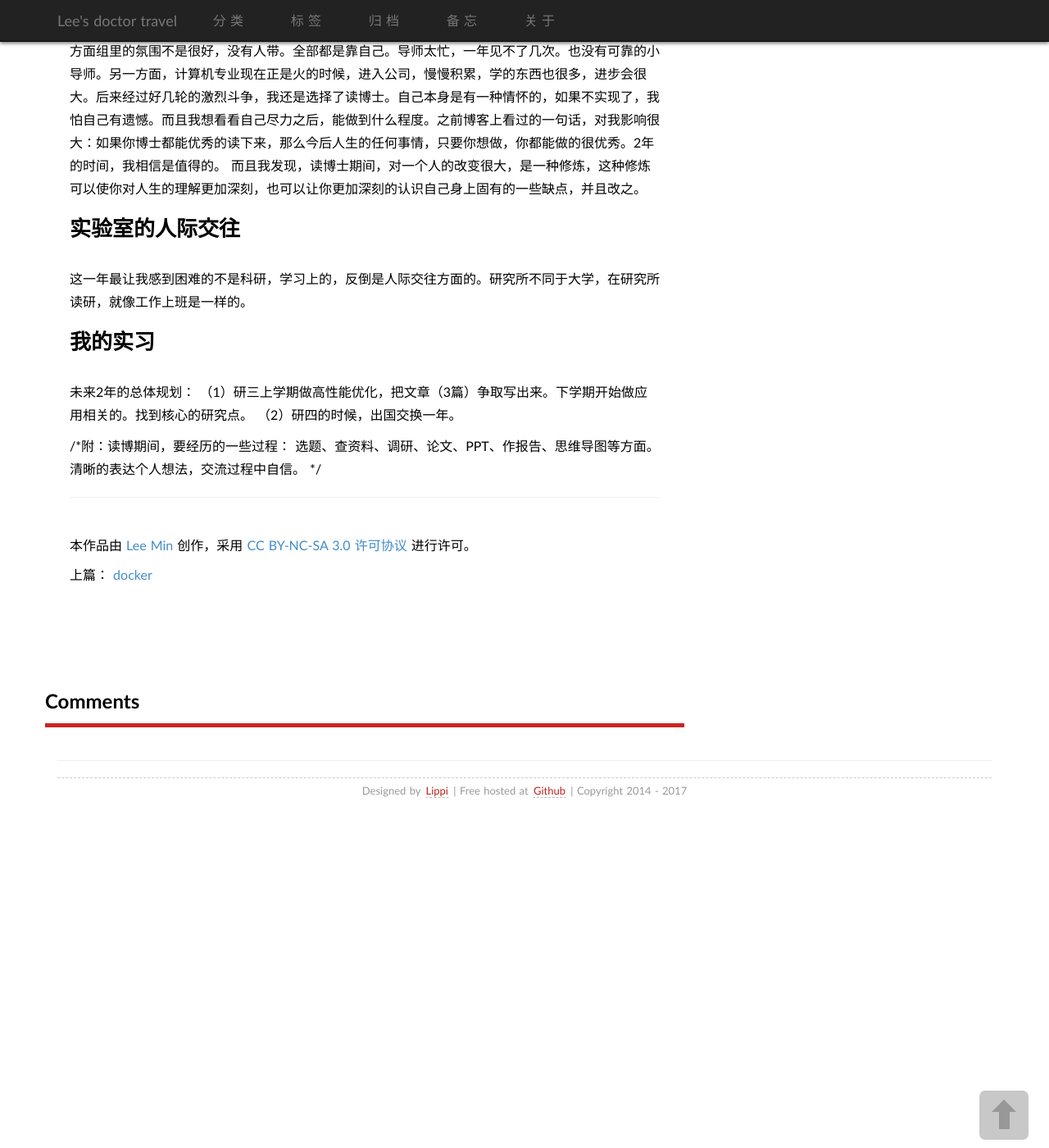
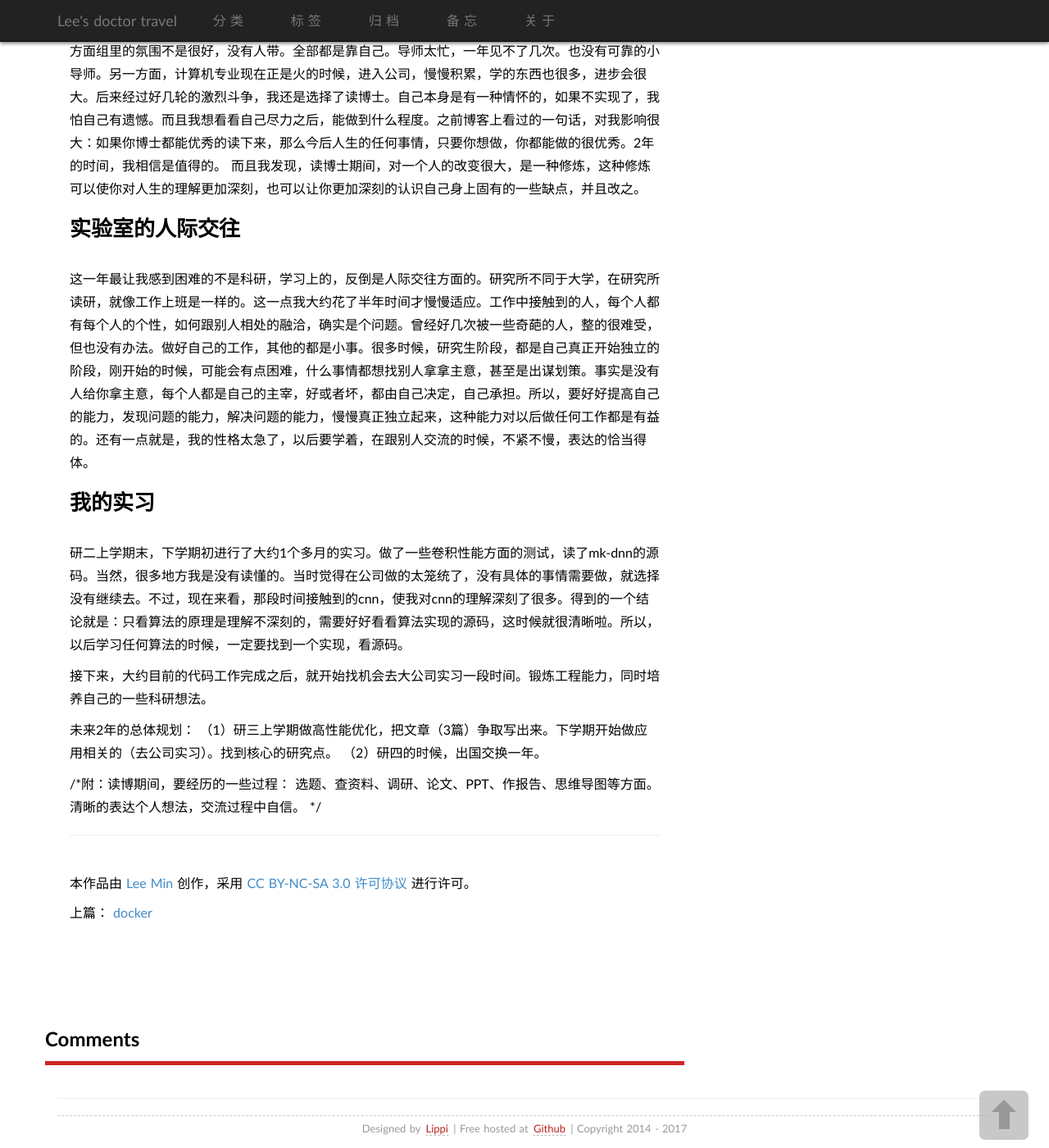
Before and after one commit to limin2015/limin2015.github.io, a Jekyll site: the page built from _posts/2017-07-20-my-second-year.md, in a window 1280 px wide and 1400 px high, scrolled down 1957 px. Shown: the whole window at 82% size. Built offline with Jekyll 4.4.1, drawn with Linux system fonts in a browser that asks for light colours; some web fonts are replaced; comment, search, counter and statistics services are not loaded.

Commit message:
second-year

```diff
--- a/_posts/2017-07-20-my-second-year.md
+++ b/_posts/2017-07-20-my-second-year.md
@@ -42,16 +42,17 @@ tags:
 
 
 ## 实验室的人际交往
-这一年最让我感到困难的不是科研，学习上的，反倒是人际交往方面的。研究所不同于大学，在研究所读研，就像工作上班是一样的。
-
+这一年最让我感到困难的不是科研，学习上的，反倒是人际交往方面的。研究所不同于大学，在研究所读研，就像工作上班是一样的。这一点我大约花了半年时间才慢慢适应。工作中接触到的人，每个人都有每个人的个性，如何跟别人相处的融洽，确实是个问题。曾经好几次被一些奇葩的人，整的很难受，但也没有办法。做好自己的工作，其他的都是小事。很多时候，研究生阶段，都是自己真正开始独立的阶段，刚开始的时候，可能会有点困难，什么事情都想找别人拿拿主意，甚至是出谋划策。事实是没有人给你拿主意，每个人都是自己的主宰，好或者坏，都由自己决定，自己承担。所以，要好好提高自己的能力，发现问题的能力，解决问题的能力，慢慢真正独立起来，这种能力对以后做任何工作都是有益的。还有一点就是，我的性格太急了，以后要学着，在跟别人交流的时候，不紧不慢，表达的恰当得体。
 
 
 ## 我的实习
+研二上学期末，下学期初进行了大约1个多月的实习。做了一些卷积性能方面的测试，读了mk-dnn的源码。当然，很多地方我是没有读懂的。当时觉得在公司做的太笼统了，没有具体的事情需要做，就选择没有继续去。不过，现在来看，那段时间接触到的cnn，使我对cnn的理解深刻了很多。得到的一个结论就是：只看算法的原理是理解不深刻的，需要好好看看算法实现的源码，这时候就很清晰啦。所以，以后学习任何算法的时候，一定要找到一个实现，看源码。
 
+接下来，大约目前的代码工作完成之后，就开始找机会去大公司实习一段时间。锻炼工程能力，同时培养自己的一些科研想法。
 
 
 未来2年的总体规划：
-（1）研三上学期做高性能优化，把文章（3篇）争取写出来。下学期开始做应用相关的。找到核心的研究点。
+（1）研三上学期做高性能优化，把文章（3篇）争取写出来。下学期开始做应用相关的（去公司实习）。找到核心的研究点。
 （2）研四的时候，出国交换一年。
 
 
```
